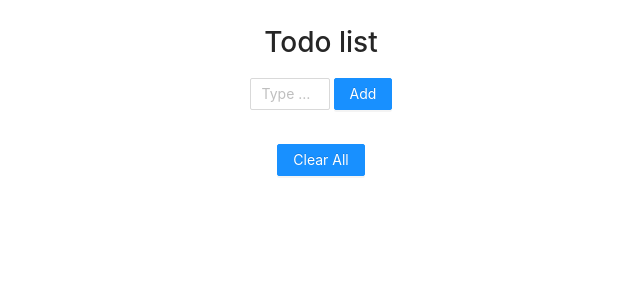
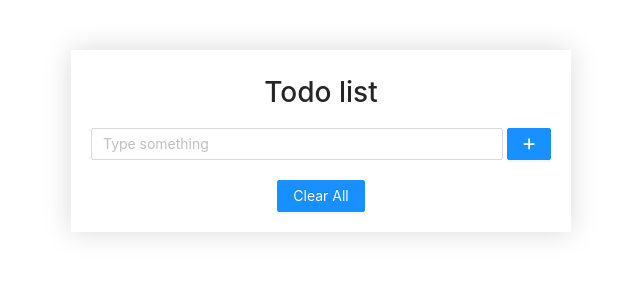
Before and after one commit to minhnc62/todo-reduxtoolkit, a React (Create React App) app: page / in a window 1280 px wide. Shown: the top 300 px of the page, without its empty margins (319-959 px from the left). Built offline with nearby package versions, Linux system fonts and the light colour scheme.

Commit message:
complete

```diff
--- a/src/App.tsx
+++ b/src/App.tsx
@@ -11,7 +11,12 @@ import ListTodo from "./component/ListTodo";
 import FormInput from "./component/FormInput";
 
 
-
+const RowStyled = styled(Row)`
+  width: 500px;
+  margin: auto;
+  box-shadow: 0px 0px 27px #dadada;
+  margin-top: 50px;
+`;
 const App = styled(Col)`
   text-align: center;
   padding: 20px;
@@ -28,8 +33,8 @@ export default () => {
   const dispatch = useAppDispatch()
 
   return (
-    <Row justify="center">
-      <App span={6}>
+    <RowStyled justify="center">
+      <App span={24}>
         <h1 className="header"> Todo list</h1>
         <FormInput/>
         <ListTodo/>
@@ -43,6 +48,6 @@ export default () => {
           Clear All
         </Button>
       </App>
-    </Row>
+    </RowStyled>
   );
 };
--- a/src/component/FormInput.tsx
+++ b/src/component/FormInput.tsx
@@ -1,12 +1,18 @@
 import { add, edit } from "../store/todoSlice";
 import { useState } from "react";
 import { useAppDispatch, useAppSelector } from "../store/hooks";
+import styled from "styled-components";
+import { Input, Button, Form } from "antd";
+import { FontAwesomeIcon } from "@fortawesome/react-fontawesome";
+import { faAdd } from "@fortawesome/free-solid-svg-icons";
 
-import { Input, Button, Form } from "antd";
 export interface Props {
   todo: any;
 }
-
+const FormStyle = styled(Form)`
+  display: flex;
+  justify-content: space-between;
+`;
 const FormInput = () => {
   const dispatch = useAppDispatch();
   const [todo, setTodo] = useState<Props["todo"]>("");
@@ -18,18 +24,18 @@ const FormInput = () => {
   };
 
   return (
-    <Form onFinish={handleSubmit}>
+    <FormStyle onFinish={handleSubmit}>
       <Input
         value={todo}
         onChange={(e) => setTodo(e.target.value)}
         placeholder="Type something"
-        style={{ width: "calc(100% - 200px)", marginRight: "4px" }}
+        style={{ marginRight: '4px' }}
         defaultValue="https://ant.design"
       />
       <Button onClick={handleSubmit} type="primary">
-        Add
+        <FontAwesomeIcon icon={faAdd} />
       </Button>
-    </Form>
+    </FormStyle>
   );
 };
 export default FormInput;
--- a/src/component/ListItem.tsx
+++ b/src/component/ListItem.tsx
@@ -1,76 +1,118 @@
-import { Button } from "antd";
-import { DeleteOutlined, EditOutlined, CloseOutlined } from "@ant-design/icons";
-import styled from "styled-components";
-import { edit, remove } from "../store/todoSlice";
-import { useState, useRef } from "react";
-import { useAppDispatch } from "../store/hooks";
-import { useEffect } from "react";
-import { todoState } from "../store/todoSlice";
+import { Button, Input, List } from 'antd';
+import { FontAwesomeIcon } from '@fortawesome/react-fontawesome';
+import { faTrashCan, faPen, faXmark, faCheck } from '@fortawesome/free-solid-svg-icons';
+import styled from 'styled-components';
+import { edit, remove, todoState } from '../store/todoSlice';
+import { useState, useRef, useEffect } from 'react';
+import { useAppDispatch } from '../store/hooks';
 
 interface TodoItemProps {
   item: todoState;
   editing: any;
 }
 export interface ItemProps {
-  id: number,
-  content: string
+  id: number;
+  content: string;
 }
+const BtnDel = styled(Button)`
+  border: none;
+  :hover {
+    color: red;
+  }
+`;
+const BtnEdit = styled(Button)`
+  border: none;
+  :hover {
+    color: Blue;
+  }
+`;
+const IconsWrapper = styled.div`
+  display: flex;
+  column-gap: 8px;
+`;
+const ListTodo = styled(List)`
+padding-top:16px ;
+`
+const ListItem = styled(List.Item)`
+  display: flex;
+  margin: 8px 0;
+  padding-left: 4px;
+  padding: 0;
 
-export default ({ id, content}: ItemProps ):JSX.Element=> {
+`;
+
+export default ({ id, content }: ItemProps): JSX.Element => {
   const dispatch = useAppDispatch();
-  const [editing, setEditing] = useState<TodoItemProps["editing"]>(null);
-  const [todoEdit, setTodoEdit] = useState("");
-
+  const [editing, setEditing] = useState<TodoItemProps['editing']>(null);
+  const [todoEdit, setTodoEdit] = useState('');
+  // const inputRef = useRef<any>(null);
+  // const [input, setInput] = useState(true);
   const inputText = useRef<HTMLInputElement>(null);
   useEffect(() => inputText?.current?.focus());
+
+  // const sharedProps = {
+  //   ref: inputRef,
+  // };
 
   const handleInput = (e: any) => {
     if (editing) {
       dispatch(edit({ id: editing, content: todoEdit }));
       setEditing(null);
+      // inputRef.current!.focus({
+      //   cursor: 'end',
+      // });
     }
   };
 
-  const IconsWrapper = styled.div`
-    display: flex;
-    column-gap: 8px;
-  `;
   return (
-    <div className="list">
-      <li className="list-item">
+    <>
+      <ListTodo className="list">
+        <ListItem className="list-item">
           {!editing ? (
             <>
               {content}
               <IconsWrapper>
-              <DeleteOutlined onClick={() => dispatch(remove(id))} />
-              <EditOutlined
+                <BtnEdit
                   onClick={() => {
                     setEditing(id);
                   }}
-              />
+                >
+                  {' '}
+                  <FontAwesomeIcon icon={faPen} />
+                </BtnEdit>
+                <BtnDel onClick={() => dispatch(remove(id))}>
+                  {' '}
+                  <FontAwesomeIcon icon={faTrashCan}></FontAwesomeIcon>
+                </BtnDel>
               </IconsWrapper>
             </>
           ) : (
             <>
               <input
+                style={{ width: '100%',border:'none',borderBottom:"1px solid #333" }}
                 className="edit-item"
                 ref={inputText}
+                // {...sharedProps}
                 defaultValue={content}
                 onChange={(e) => setTodoEdit(e.target.value)}
               />
-            <Button onClick={handleInput} type="primary">
-              Edit
-            </Button>
-            <Button
-              type="ghost"
+
+              <BtnEdit onClick={handleInput}>
+                <FontAwesomeIcon icon={faCheck} />
+              </BtnEdit>
+              <BtnDel
                 onClick={() => {
                   setEditing(null);
                   setTodoEdit(content);
                 }}
-            ></Button>
+              >
+                <FontAwesomeIcon icon={faXmark} />
+              </BtnDel>
             </>
           )}
-      </li>
-    </div>
+        </ListItem>
+      </ListTodo>
+      {/* <hr /> */}
+    </>
   );
 };
--- a/src/component/ListTodo.tsx
+++ b/src/component/ListTodo.tsx
@@ -1,14 +1,12 @@
 import { selectTodo, edit, remove } from "../store/todoSlice";
 import { useAppSelector } from "../store/hooks";
-//import ListItem from "./ListItem";
 import styled from "styled-components";
 import { useState, useRef } from "react";
 import { useAppDispatch } from "../store/hooks";
 import { useEffect } from "react";
 import ListItem from "./ListItem";
-import { Button } from "antd";
-import { DeleteOutlined, EditOutlined, CloseOutlined } from "@ant-design/icons";
 import {ItemProps} from "./ListItem"
+import { List } from "antd";
 
 interface TodoItemProps {
   editing: any;
@@ -19,6 +17,8 @@ const IconsWrapper = styled.div`
   display: flex;
   column-gap: 8px;
 `;
+
+
 
 const ListTodo = () => {
   const todos: any = useAppSelector(selectTodo);
@@ -37,47 +37,13 @@ const ListTodo = () => {
   };
   return (
     <div className="list">
-      <ul className="todo-list">
+      <List className="todo-list" style={{padding: 0}}>
         {todos.map((item: ItemProps) => (
           <ListItem
           key={item.id}
           id={item.id} content={item.content}/>
-          // <li className="list-item">
-          //   {!editing ? (
-          //     <>
-          //       {item.content}
-          //       <IconsWrapper>
-          //         <DeleteOutlined onClick={() => dispatch(remove(item.id))} />
-          //         <EditOutlined
-          //           onClick={() => {
-          //             setEditing(item.id);
-          //           }}
-          //         />
-          //       </IconsWrapper>
-          //     </>
-          //   ) : (
-          //     <>
-          //       <input
-          //         className="edit-item"
-          //         ref={inputText}
-          //         defaultValue={item.content}
-          //         onChange={(e) => setTodoEdit(e.target.value)}
-          //       />
-          //       <Button onClick={handleInput} type="primary">
-          //         Edit
-          //       </Button>
-          //       <Button
-          //         type="ghost"
-          //         onClick={() => {
-          //           setEditing(null);
-          //           setTodoEdit(item.content);
-          //         }}
-          //       ></Button>
-          //     </>
-          //   )}
-          // </li>
         ))}
-      </ul>
+      </List>
     </div>
   );
 };
```
Lines whose indentation alone changed are shown as unchanged.
